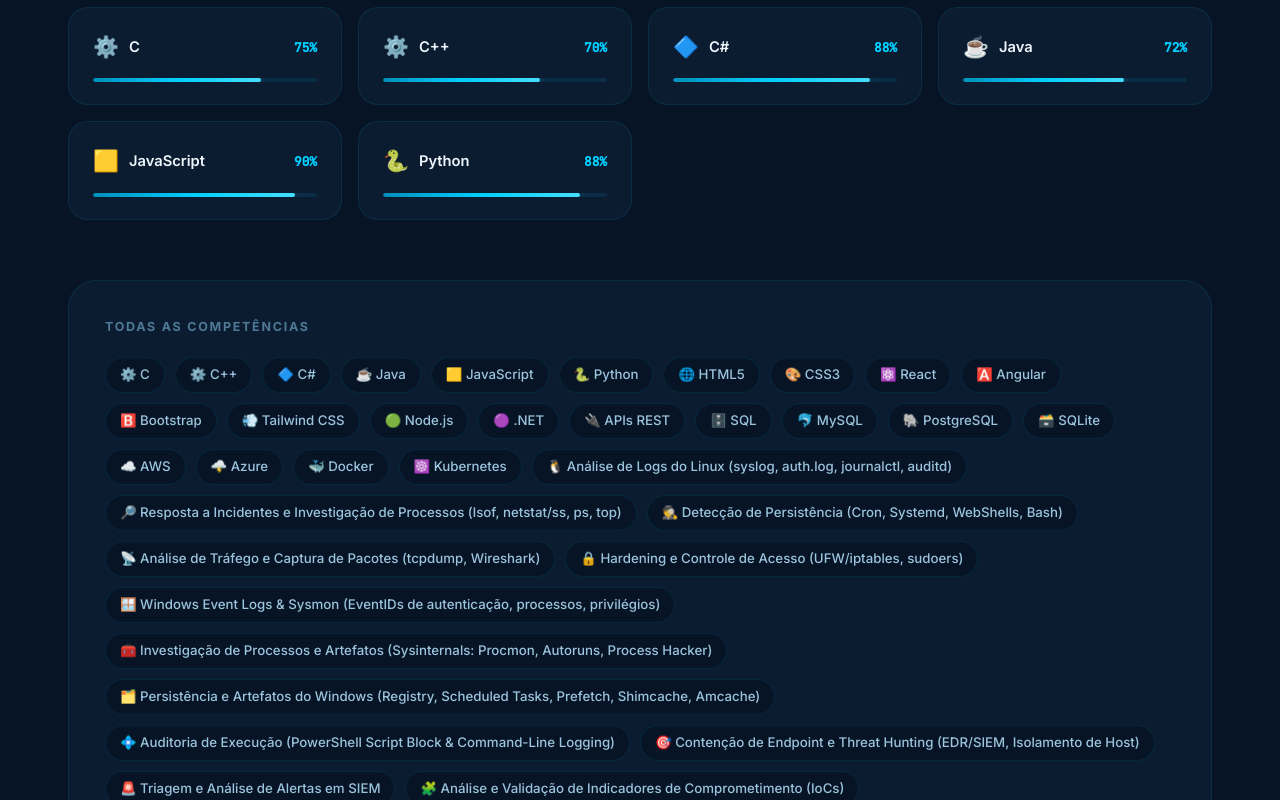
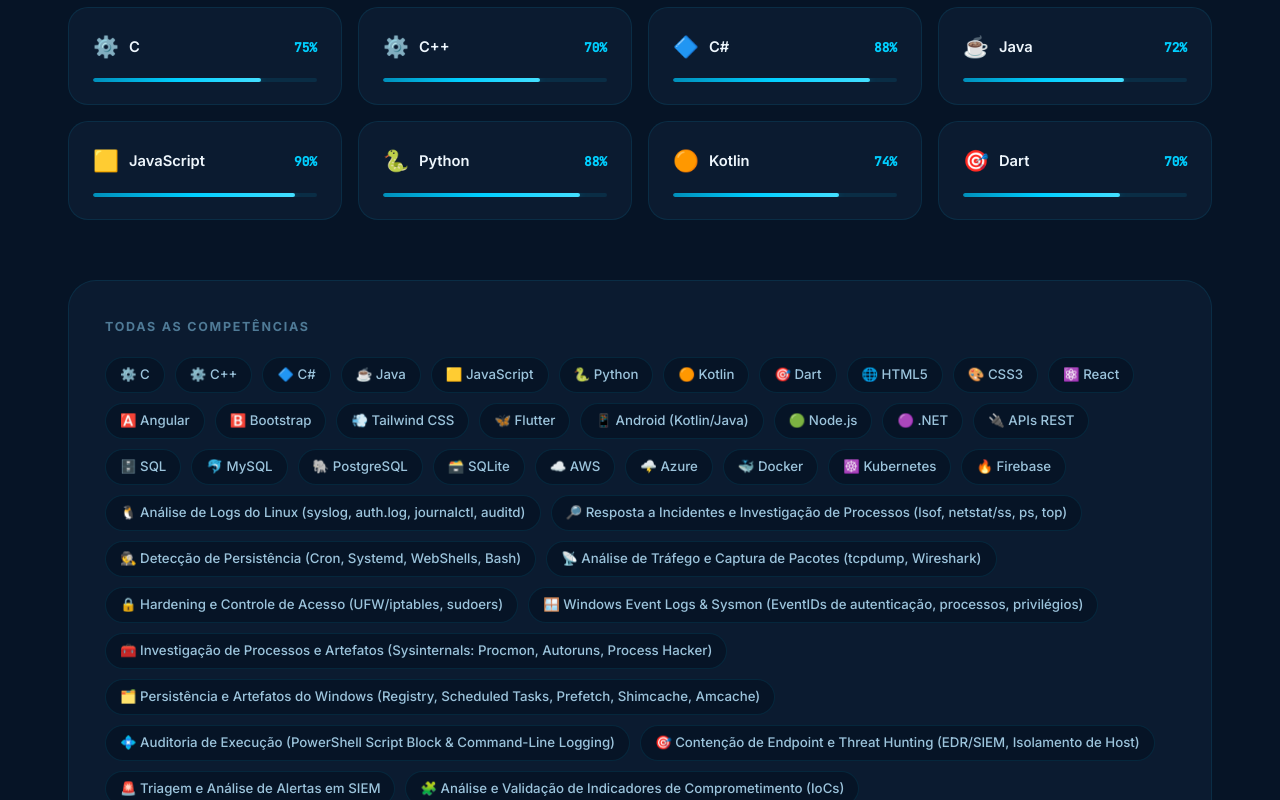
Before and after one commit to LucasMendesBSantos/Curriculo-Online-Tech----Quim, a React (Vite) app: page / in a window 1280 px wide. Shown: the part 1220-2020 px from the top of the page. Built offline with nearby package versions, Linux system fonts and the light colour scheme.

Commit message:
Colocando as certificações

```diff
--- a/src/data/certifications.js
+++ b/src/data/certifications.js
@@ -20,6 +20,10 @@
     { title: "WGESAD'25", issuer: 'Certificado de Participação' },
   'Formação Cientista de Dados O Curso Completo 2026_page-0001.jpg':
     { title: 'Formação Cientista de Dados', issuer: 'O Curso Completo 2026' },
+  'Desenvolvimento Android Completo - Kotlin & Java_page-0001.jpg':
+    { title: 'Desenvolvimento Android Completo - Kotlin & Java', issuer: 'Udemy' },
+  'Aprenda Flutter e Desenvolva Apps Para Android e IOS_page-0001.jpg':
+    { title: 'Aprenda Flutter e Desenvolva Apps Para Android e IOS', issuer: 'Udemy' },
 };
 
 // "#" não pode aparecer no nome do arquivo (quebra a resolução de URL do bundler),
--- a/src/data/skills.js
+++ b/src/data/skills.js
@@ -11,6 +11,8 @@
       { name: 'Java',       icon: '☕', level: 72 },
       { name: 'JavaScript', icon: '🟨', level: 90 },
       { name: 'Python',     icon: '🐍', level: 88 },
+      { name: 'Kotlin',     icon: '🟠', level: 74 },
+      { name: 'Dart',       icon: '🎯', level: 70 },
     ],
   },
   {
@@ -24,6 +26,8 @@
       { name: 'Angular',      icon: '🅰️', level: 88 },
       { name: 'Bootstrap',    icon: '🅱️', level: 88 },
       { name: 'Tailwind CSS', icon: '💨', level: 80 },
+      { name: 'Flutter',      icon: '🦋', level: 72 },
+      { name: 'Android (Kotlin/Java)', icon: '📱', level: 74 },
     ],
   },
   {
@@ -42,6 +46,7 @@
       { name: 'Azure',      icon: '🌩️', level: 70 },
       { name: 'Docker',     icon: '🐳', level: 80 },
       { name: 'Kubernetes', icon: '☸️', level: 65 },
+      { name: 'Firebase',   icon: '🔥', level: 76 },
     ],
   },
   {
```
Also changed, not shown: src/components/Certifications/Aprenda Flutter e Desenvolva Apps Para Android e IOS_page-0001.jpg (added), src/components/Certifications/Desenvolvimento Android Completo - Kotlin & Java_page-0001.jpg (added).
